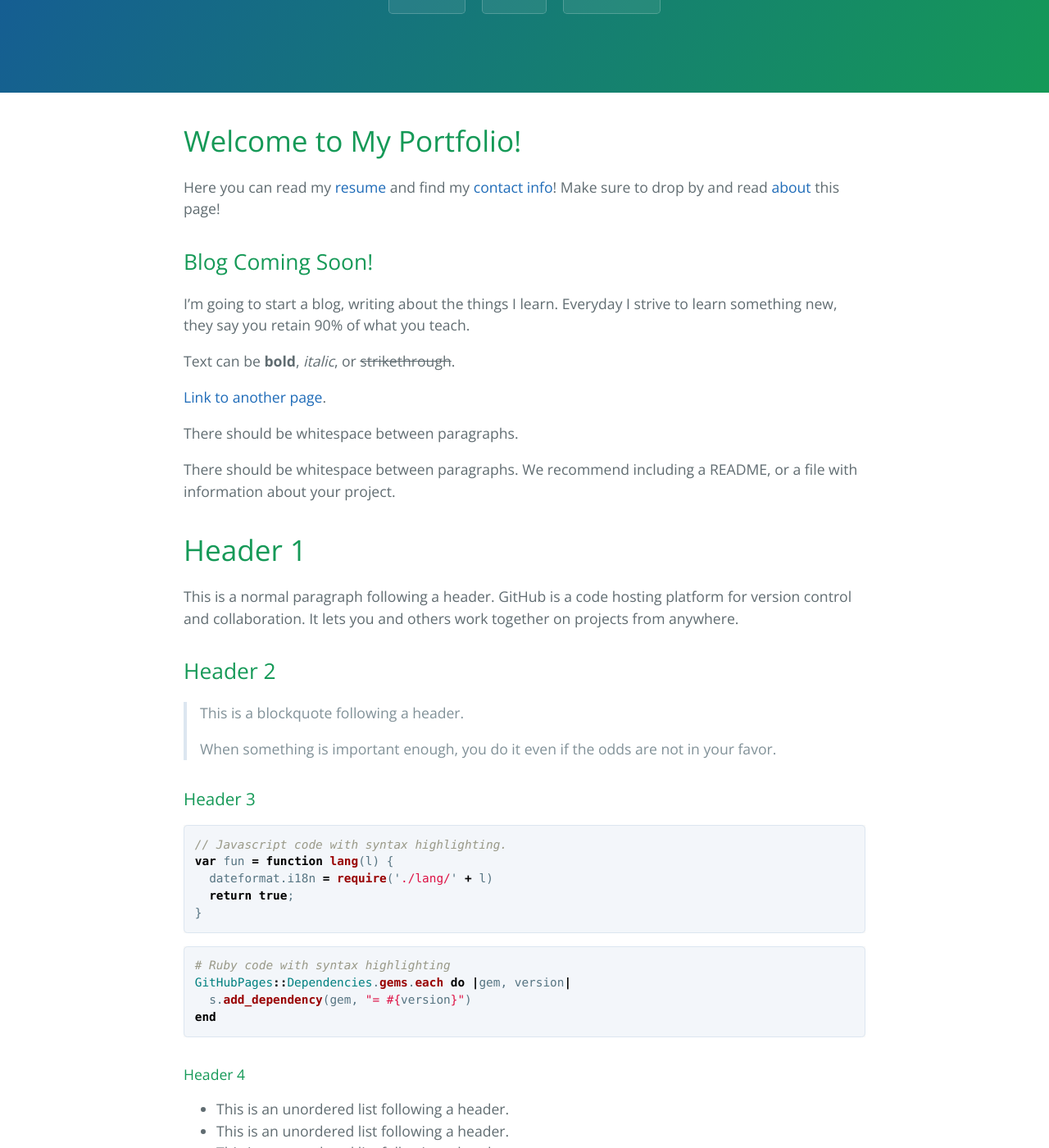
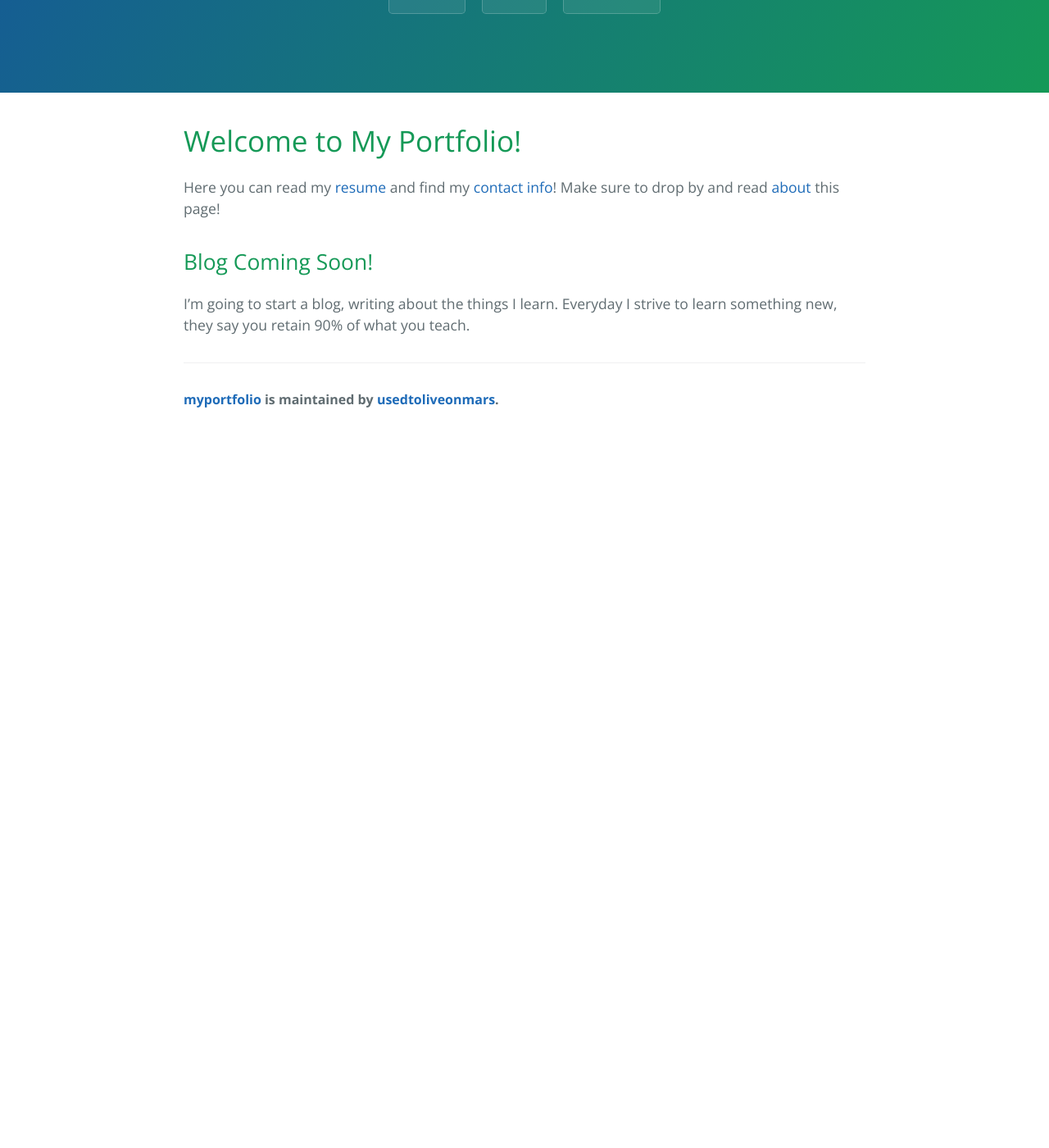
Before and after one commit to usedtoliveonmars/myportfolio, a Jekyll site: the page built from index.md, in a window 1280 px wide and 1400 px high, scrolled down 270 px. Shown: the whole window at 82% size. Built offline with Jekyll 4.4.1, drawn with Linux system fonts in a browser that asks for light colours; our own code applies the rules of GitHub Pages for plain Markdown files; after the commit the page ends 900 px from its top, so only the background shows below that; some of the changed text lies outside the part shown.

Commit message:
Changed repo name, updated index.md

````diff
--- a/_layouts/default.html
+++ b/_layouts/default.html
@@ -25,7 +25,6 @@
         {% if site.github.is_project_page %}
           <span class="site-footer-owner"><a href="{{ site.github.repository_url }}">{{ site.github.repository_name }}</a> is maintained by <a href="{{ site.github.owner_url }}">{{ site.github.owner_name }}</a>.</span>
         {% endif %}
-        <span class="site-footer-credits">This page was generated by <a href="https://pages.github.com">GitHub Pages</a>.</span>
       </footer>
     </section>
 
--- a/index.md
+++ b/index.md
@@ -13,123 +13,3 @@ I'm going to start a blog, writing about the things I learn. Everyday I strive t
 [resume]: resume
 [contactme]: contactme
 [about]: about
-
-Text can be **bold**, _italic_, or ~~strikethrough~~.
-
-[Link to another page](another-page).
-
-There should be whitespace between paragraphs.
-
-There should be whitespace between paragraphs. We recommend including a README, or a file with information about your project.
-
-# [](#header-1)Header 1
-
-This is a normal paragraph following a header. GitHub is a code hosting platform for version control and collaboration. It lets you and others work together on projects from anywhere.
-
-## [](#header-2)Header 2
-
-> This is a blockquote following a header.
->
-> When something is important enough, you do it even if the odds are not in your favor.
-
-### [](#header-3)Header 3
-
-```js
-// Javascript code with syntax highlighting.
-var fun = function lang(l) {
-  dateformat.i18n = require('./lang/' + l)
-  return true;
-}
-```
-
-```ruby
-# Ruby code with syntax highlighting
-GitHubPages::Dependencies.gems.each do |gem, version|
-  s.add_dependency(gem, "= #{version}")
-end
-```
-
-#### [](#header-4)Header 4
-
-*   This is an unordered list following a header.
-*   This is an unordered list following a header.
-*   This is an unordered list following a header.
-
-##### [](#header-5)Header 5
-
-1.  This is an ordered list following a header.
-2.  This is an ordered list following a header.
-3.  This is an ordered list following a header.
-
-###### [](#header-6)Header 6
-
-| head1        | head two          | three |
-|:-------------|:------------------|:------|
-| ok           | good swedish fish | nice  |
-| out of stock | good and plenty   | nice  |
-| ok           | good `oreos`      | hmm   |
-| ok           | good `zoute` drop | yumm  |
-
-### There's a horizontal rule below this.
-
-* * *
-
-### Here is an unordered list:
-
-*   Item foo
-*   Item bar
-*   Item baz
-*   Item zip
-
-### And an ordered list:
-
-1.  Item one
-1.  Item two
-1.  Item three
-1.  Item four
-
-### And a nested list:
-
-- level 1 item
-  - level 2 item
-  - level 2 item
-    - level 3 item
-    - level 3 item
-- level 1 item
-  - level 2 item
-  - level 2 item
-  - level 2 item
-- level 1 item
-  - level 2 item
-  - level 2 item
-- level 1 item
-
-### Small image
-
-![](https://assets-cdn.github.com/images/icons/emoji/octocat.png)
-
-### Large image
-
-![](https://guides.github.com/activities/hello-world/branching.png)
-
-
-### Definition lists can be used with HTML syntax.
-
-<dl>
-<dt>Name</dt>
-<dd>Godzilla</dd>
-<dt>Born</dt>
-<dd>1952</dd>
-<dt>Birthplace</dt>
-<dd>Japan</dd>
-<dt>Color</dt>
-<dd>Green</dd>
-</dl>
-
-```
-Long, single-line code blocks should not wrap. They should horizontally scroll if they are too long. This line should be long enough to demonstrate this.
-```
-
-```
-The final element.
-```
````
Also changed, not shown: contactme.md (+0 -1 lines), 5 other files.
